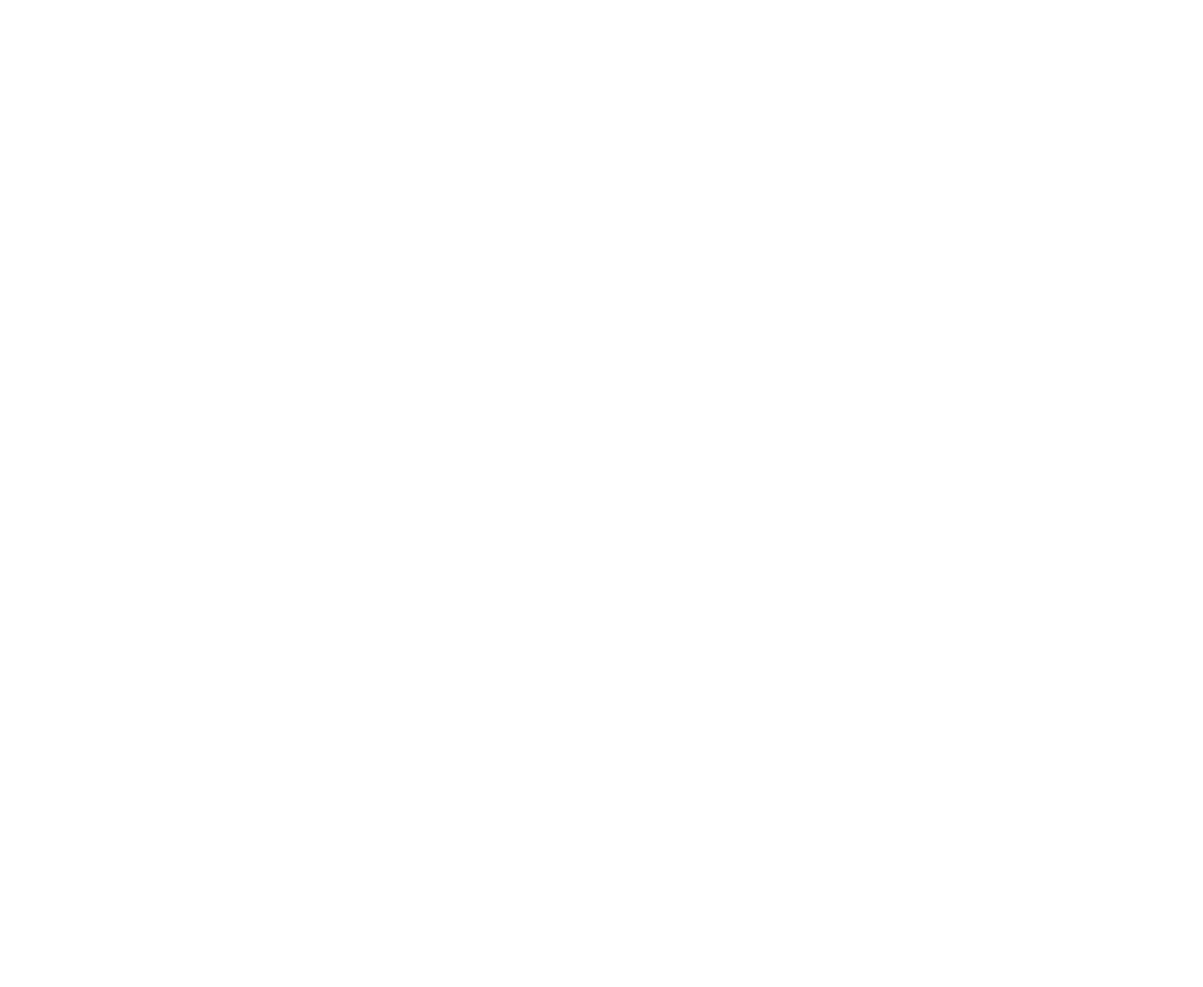
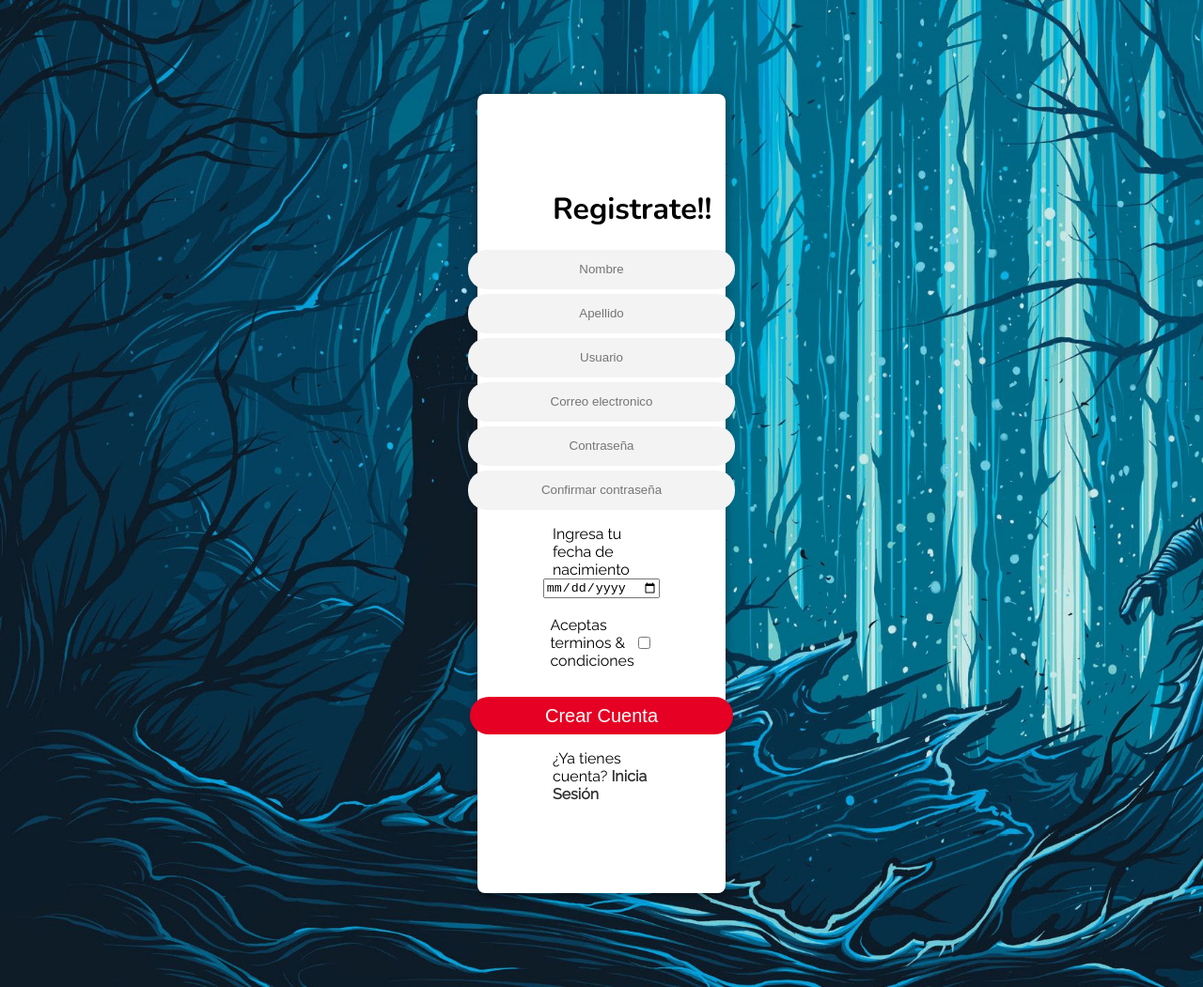
Before and after one commit to jorgeprvdo/Forms, a plain HTML site: page register.html in a window 1280 px wide. Shown: the whole page at 94% size. Before the commit the page ends 800 px from the top, so only its background shows below. Drawn offline with nearby package versions, Linux system fonts and the light colour scheme.

Commit message:
Diseño de forms

```diff
--- a/assets/stylesheet.css
+++ b/assets/stylesheet.css
@@ -1,9 +1,16 @@
+@import url('https://fonts.googleapis.com/css2?family=Nunito:wght@300;700&display=swap');
+@import url('https://fonts.googleapis.com/css2?family=Raleway&display=swap');
+
 body{
-
+    background-image: url(/assets/img/fondo.jpg);
+    background-repeat: no-repeat;
+    background-size: cover;
+    position: relative;
 }
 
 h1 {
     text-align: center;
+    font-family: 'Nunito', sans-serif;
 }
 
 a {
@@ -22,7 +29,17 @@ a {
 }
 
 .container {
-    padding: 210px;
+    margin-top: 100px;
+    margin-bottom: 100px;
+    margin-left: 500px;
+    margin-right: 500px;
+    width: auto;
+    height: auto;
+    background-color: white;
+    padding: 80px;
+    border-radius: 8px;
+    font-family: 'Raleway', sans-serif;
+    box-shadow: rgb(0 0 0 / 45%) 0px 2px 10px;
 }
 
 .flex{
@@ -70,6 +87,28 @@ a {
     border-radius: 20px;
 }
 
+#apellido {
+    width: 280px;
+    height: 40px;
+    margin-top: 5px;
+    text-align: center;
+    color: black;
+    background-color: rgb(243, 243, 243);
+    border: 0;
+    border-radius: 20px;
+}
+
+#correo {
+    width: 280px;
+    height: 40px;
+    margin-top: 5px;
+    text-align: center;
+    color: black;
+    background-color: rgb(243, 243, 243);
+    border: 0;
+    border-radius: 20px;
+}
+
 button{
     width: 280px;
     height: 40px;
@@ -86,3 +125,7 @@ button:hover {
     background-color: white;
     transition: 0.4s;
 }
+
+#fecha {
+    margin-bottom: 0;
+}
--- a/register.html
+++ b/register.html
@@ -4,9 +4,59 @@
     <meta charset="UTF-8">
     <meta http-equiv="X-UA-Compatible" content="IE=edge">
     <meta name="viewport" content="width=device-width, initial-scale=1.0">
-    <title>Document</title>
+    <link rel="stylesheet" href="assets/stylesheet.css">
+    <title>Registro</title>
 </head>
 <body>
+    <main class="container">
+        <h1>Registrate!!</h1>
+    <div>
+        <form action="success.html">
+            <div class= "flex flex-column align-center">
+                <input type="text" name="nombre" id="username" placeholder="Nombre">
+            </div>
 
+            <div class="flex flex-column align-center">
+                <input type="text" name="apellido" id="apellido" placeholder="Apellido">
+            </div>
+
+            <div class="flex flex-column align-center">
+                <input type="text" name="user" id="apellido" placeholder="Usuario">
+            </div>
+
+            <div class="flex flex-column align-center">
+                <input type="text" name="correo" id="correo" placeholder="Correo electronico">
+            </div>
+
+            <div class="flex flex-column align-center">
+                <input type="text" name="password" id="contraseña" placeholder="Contraseña">
+            </div>
+
+            <div class="flex flex-column align-center">
+                <input type="text" name="password" id="contraseña" placeholder="Confirmar contraseña">
+            </div>
+
+
+            <div class="flex flex-column align-center">
+                <p id="fecha">Ingresa tu fecha de nacimiento</p><input type="date" name="datetime">
+            </div>
+            <br>
+
+            <div class="flex flex-row justify-center">
+                <label for="">Aceptas terminos & condiciones</label>
+                <input type="checkbox" name="check">
+            </div>
+            <br>
+
+            <div class="flex flex-column align-center">
+                <button>Crear Cuenta</button>
+            </div>
+
+            <div class="flex flex row justify-center">
+                <p>¿Ya tienes cuenta? <a href="index.html">Inicia Sesión</a></p>
+            </div>
+        </form>
+    </div>
+    </main>
 </body>
 </html>
```
Also changed, not shown: index.html (+4 -4 lines), success.html (+2 -2 lines), assets/img/fondo.jpg (added), assets/img/perfilpic.jpg (deleted).
